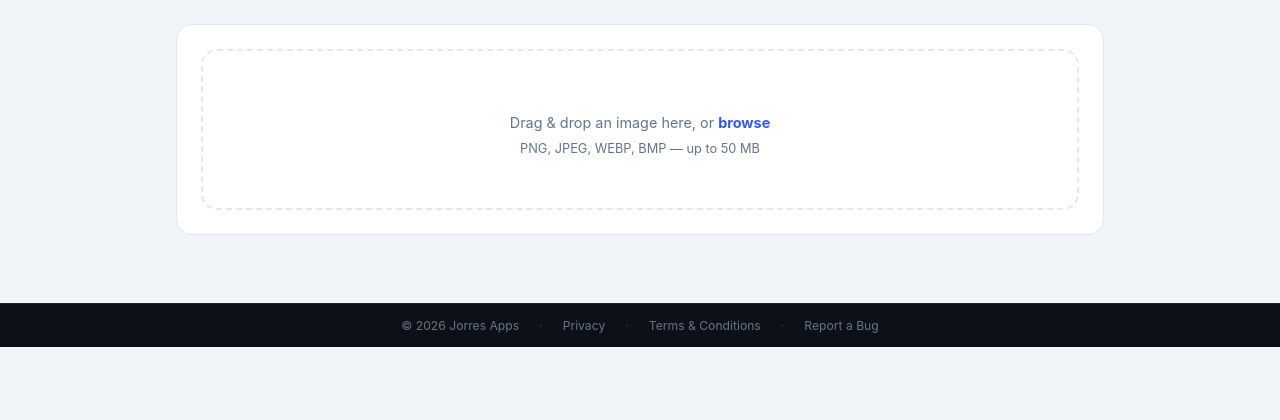
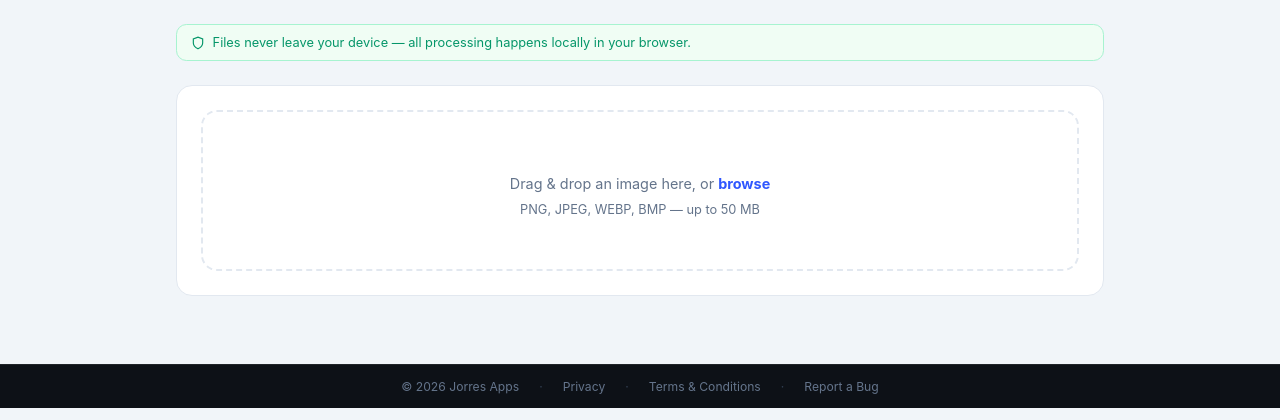
Before and after one commit to RealJorres/MyApps, a Flask app: page / in a window 1280 px wide. Shown: the part 158-578 px from the top of the page. Run offline with Flask 3, Linux system fonts and the light colour scheme.

Commit message:
Add privacy notice banner to file-handling apps
- base.css: add .privacy-notice component (shield icon, green tint,
  success-bg/border tokens)
- PDF Merger, PDF Compressor, OCR Tool, Image Tools: insert banner
  between header and first card — 'Files never leave your device —
  all processing happens locally in your browser.'

```diff
--- a/static/base.css
+++ b/static/base.css
@@ -235,6 +235,21 @@ header p {
 .page-title  { font-size: var(--text-3xl); font-weight: var(--weight-extrabold); line-height: 1.2; }
 .page-subtitle { color: var(--text-muted); margin-top: var(--space-2); }
 
+/* ── Privacy notice (file-handling apps) ─────────────── */
+.privacy-notice {
+  display: flex;
+  align-items: center;
+  gap: var(--space-2);
+  background: var(--success-bg);
+  border: 1px solid var(--success-border);
+  border-radius: var(--radius-md);
+  padding: 0.45rem 0.85rem;
+  font-size: var(--text-sm);
+  color: var(--success);
+  margin-bottom: var(--space-6);
+}
+.privacy-notice svg { flex-shrink: 0; }
+
 /* ── Section label ────────────────────────────── */
 label, .field-label {
   display: block;
--- a/the-apps/image-tools/templates/index.html
+++ b/the-apps/image-tools/templates/index.html
@@ -115,6 +115,11 @@ input:focus, textarea:focus, select:focus { border-color: var(--brand); }
     <h1>Image Tools</h1>
     <p>Resize, convert, and compress images in the browser</p>
   </header>
+
+  <div class="privacy-notice">
+    <svg width="14" height="14" viewBox="0 0 24 24" fill="none" stroke="currentColor" stroke-width="2" aria-hidden="true"><path d="M12 22s8-4 8-10V5l-8-3-8 3v7c0 6 8 10 8 10z"/></svg>
+    Files never leave your device — all processing happens locally in your browser.
+  </div>
 
   <div class="card">
     <div class="drop-zone" id="dropZone">
--- a/the-apps/ocr-tool/templates/index.html
+++ b/the-apps/ocr-tool/templates/index.html
@@ -59,6 +59,11 @@ textarea:focus { border-color: var(--brand); }
     <h1>OCR Tool</h1>
     <p>Extract text from images — runs entirely in your browser, no uploads needed.</p>
   </header>
+
+  <div class="privacy-notice">
+    <svg width="14" height="14" viewBox="0 0 24 24" fill="none" stroke="currentColor" stroke-width="2" aria-hidden="true"><path d="M12 22s8-4 8-10V5l-8-3-8 3v7c0 6 8 10 8 10z"/></svg>
+    Files never leave your device — all processing happens locally in your browser.
+  </div>
 
   <div class="card">
     <div class="drop-zone" id="dropZone" onclick="document.getElementById('fileInput').click()">
--- a/the-apps/pdf-compressor/templates/index.html
+++ b/the-apps/pdf-compressor/templates/index.html
@@ -74,6 +74,10 @@
   <p>Reduce PDF file size while maintaining quality</p>
 </header>
 <main>
+  <div class="privacy-notice">
+    <svg width="14" height="14" viewBox="0 0 24 24" fill="none" stroke="currentColor" stroke-width="2" aria-hidden="true"><path d="M12 22s8-4 8-10V5l-8-3-8 3v7c0 6 8 10 8 10z"/></svg>
+    Files never leave your device — all processing happens locally in your browser.
+  </div>
   <div class="card">
     <div class="drop-zone" id="dropZone">
       <div class="drop-icon"></div>
--- a/the-apps/pdf-merger/templates/index.html
+++ b/the-apps/pdf-merger/templates/index.html
@@ -78,6 +78,11 @@
     <h1>PDF Merger</h1>
     <p>Combine multiple PDFs into one. Drag to reorder before merging.</p>
   </header>
+
+  <div class="privacy-notice">
+    <svg width="14" height="14" viewBox="0 0 24 24" fill="none" stroke="currentColor" stroke-width="2" aria-hidden="true"><path d="M12 22s8-4 8-10V5l-8-3-8 3v7c0 6 8 10 8 10z"/></svg>
+    Files never leave your device — all processing happens locally in your browser.
+  </div>
 
   <div class="card">
     <div class="drop-zone" id="dropZone">
```
